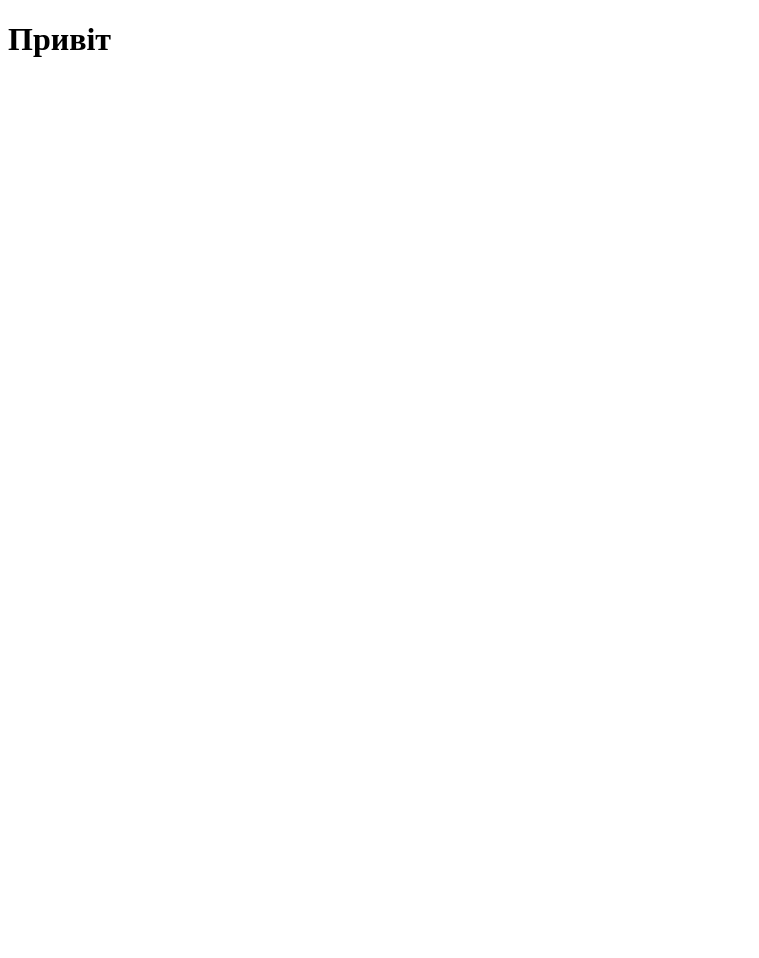
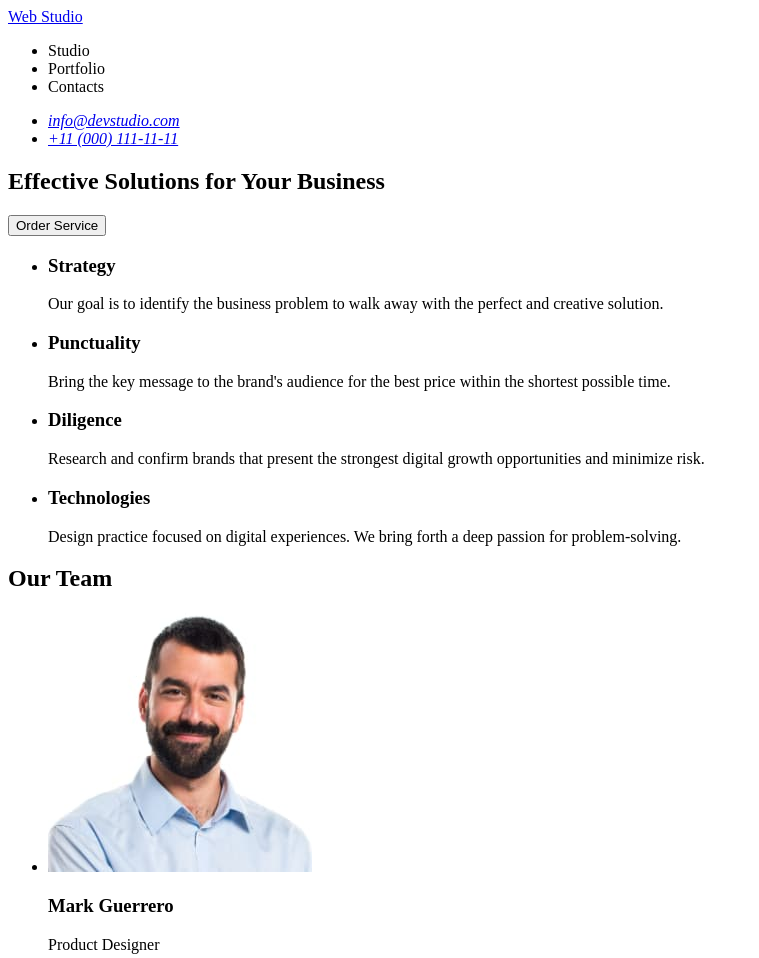
Before and after one commit to Morf1ys/goit-markup-hw-01, a plain HTML site: page index.html in a window 1280 px wide. Shown: the top 958 px of the page, without its empty margins (0-759 px from the left). Before the commit the page ends 800 px from the top, so only its background shows below. Drawn offline with Linux system fonts and the light colour scheme.

Commit message:
update index.html file

```diff
--- a/index.html
+++ b/index.html
@@ -1,11 +1,104 @@
 <!DOCTYPE html>
 <html lang="en">
+
 <head>
     <meta charset="UTF-8">
     <meta name="viewport" content="width=device-width, initial-scale=1.0">
     <title>Document</title>
 </head>
+
 <body>
-    <h1>Привіт</h1>
+    <header>
+        <a href="./index.html">Web Studio</a>
+        <nav>
+            <ul>
+                <li><a href=""></a>Studio</li>
+                <li><a href=""></a>Portfolio</li>
+                <li><a href=""></a>Contacts</li>
+            </ul>
+        </nav>
+        <address>
+            <ul>
+                <li><a href="mailto:info@devstudio.com">info@devstudio.com</a></li>
+                <li><a href="tel:+110001111111">+11 (000) 111-11-11</a></li>
+            </ul>
+        </address>
+    </header>
+    <main>
+
+        <section>
+            <h1>Effective Solutions for Your Business</h1>
+            <button type="button">Order Service</button>
+        </section>
+
+        <section>
+            <ul>
+                <li>
+                    <h3>Strategy</h3>
+                    <p>
+                        Our goal is to identify the business problem to walk away with the perfect and creative
+                        solution.
+                    </p>
+                </li>
+                <li>
+                    <h3>Punctuality</h3>
+                    <p>
+                        Bring the key message to the brand's audience for the best price within the shortest possible
+                        time.
+                    </p>
+                </li>
+                <li>
+                    <h3>Diligence</h3>
+                    <p>
+                        Research and confirm brands that present the strongest digital growth opportunities and minimize
+                        risk.
+                    </p>
+                </li>
+                <li>
+                    <h3>Technologies</h3>
+                    <p>
+                        Design practice focused on digital experiences. We bring forth a deep passion for
+                        problem-solving.
+                    </p>
+                </li>
+            </ul>
+        </section>
+
+        <section>
+            <h2>Our Team</h2>
+            <ul>
+                <li>
+                    <img src="./images/img1.jpg" alt="photo" width="264" height="260" />
+                    <h3>Mark Guerrero</h3>
+                    <p>Product Designer</p>
+                </li>
+                <li>
+                    <img src="./images/img2.jpg" alt="photo" width="264" height="260" />
+                    <h3>Tom Ford</h3>
+                    <p>Frontend Developer</p>
+                </li>
+                <li>
+                    <img src="./images/img3.jpg" alt="photo" width="264" height="260" />
+                    <h3>Camila Garcia</h3>
+                    <p>Marketing</p>
+                </li>
+                <li>
+                    <img src="./images/img4.jpg" alt="photo" width="264" height="260" />
+                    <h3>Daniel Wilson</h3>
+                    <p>UI Designer</p>
+                </li>
+
+            </ul>
+        </section>
+    </main>
+
+    <footer>
+        <section>
+            <a href="index.html">Web Studio</a>
+            <h3>Increase the flow of customers and sales for your business with digital marketing & growth solutions.
+            </h3>
+        </section>
+    </footer>
 </body>
+
 </html>
```
Also changed, not shown: images/img1.jpg (added), images/img2.jpg (added), images/img3.jpg (added), images/img4.jpg (added).
